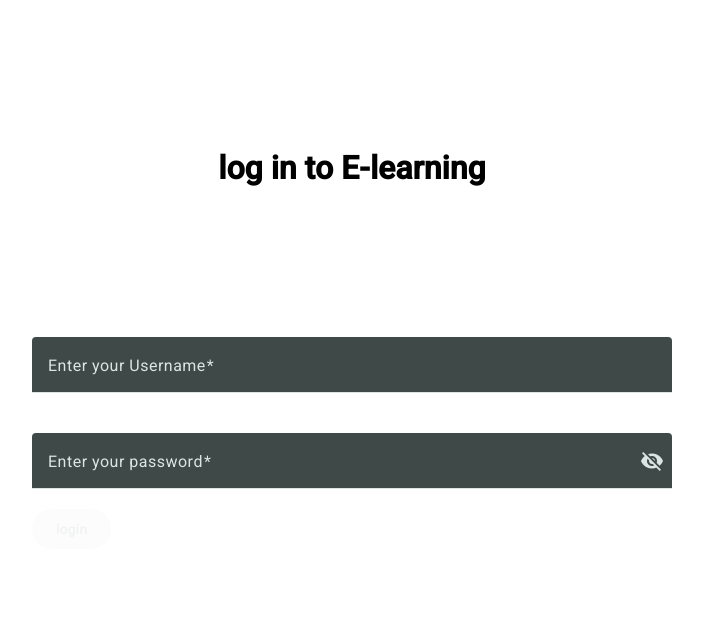
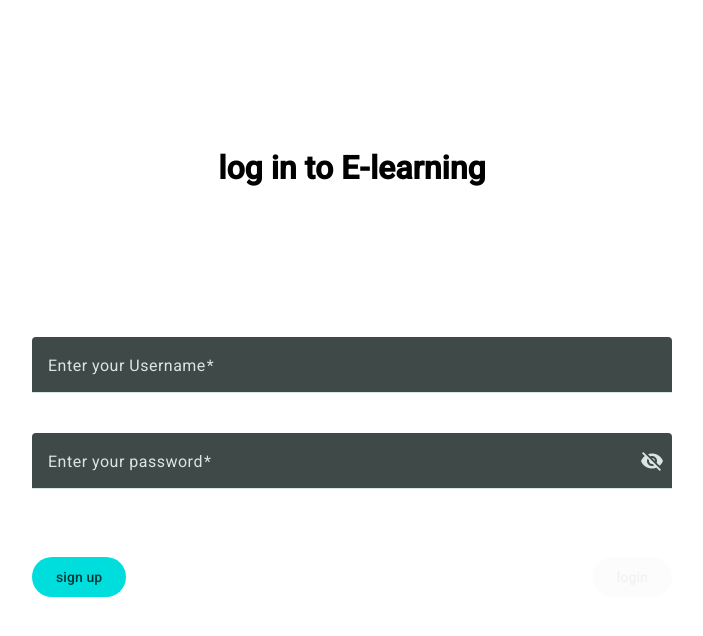
Before and after one commit to Nevy11/E-learning-front-end, an Angular app: page /login in a window 1280 px wide. Shown: the top 636 px of the page, without its empty margins (288-991 px from the left). Built offline with nearby package versions, Linux system fonts and the light colour scheme.

Commit message:
create sign up button link the button to sign up page

```diff
--- a/src/app/login/login-form/login-form.component.html
+++ b/src/app/login/login-form/login-form.component.html
@@ -42,6 +42,7 @@
     </mat-form-field>
   </div>
   <div class="btn">
+    <button mat-flat-button (click)="signUp()">sign up</button>
     <button
       mat-flat-button
       [disabled]="login_form.invalid"
--- a/src/app/login/login-form/login-form.component.scss
+++ b/src/app/login/login-form/login-form.component.scss
@@ -9,7 +9,7 @@
   }
   .btn {
     display: flex;
-    justify-content: end;
+    justify-content: space-between;
     margin-top: 3rem;
   }
 }
@@ -18,6 +18,11 @@
   mat-form-field {
     width: 20rem;
   }
+  .btn {
+    display: flex;
+    justify-content: space-between;
+    margin-top: 3rem;
+  }
 }
 
 // large screen
@@ -25,4 +30,9 @@
   mat-form-field {
     width: 40rem;
   }
+  .btn {
+    display: flex;
+    justify-content: space-between;
+    margin-top: 3rem;
+  }
 }
--- a/src/app/login/login-form/login-form.component.ts
+++ b/src/app/login/login-form/login-form.component.ts
@@ -67,6 +67,7 @@ export class LoginFormComponent {
     }
   }
 
+  // login function
   login() {
     if (this.login_form.valid) {
       this.router.navigate(['dashboard']);
@@ -76,4 +77,9 @@ export class LoginFormComponent {
       });
     }
   }
+
+  // sign function
+  signUp() {
+    this.router.navigate(['sign up']);
+  }
 }
```
